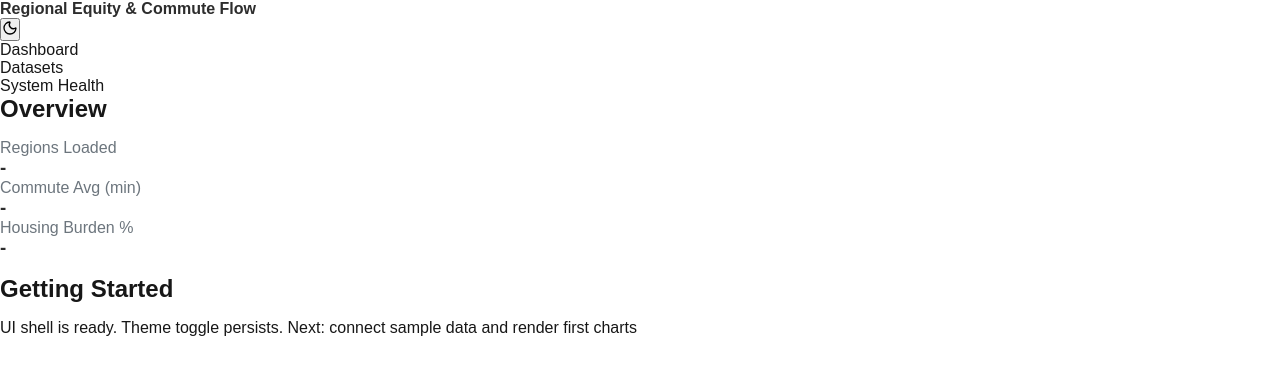
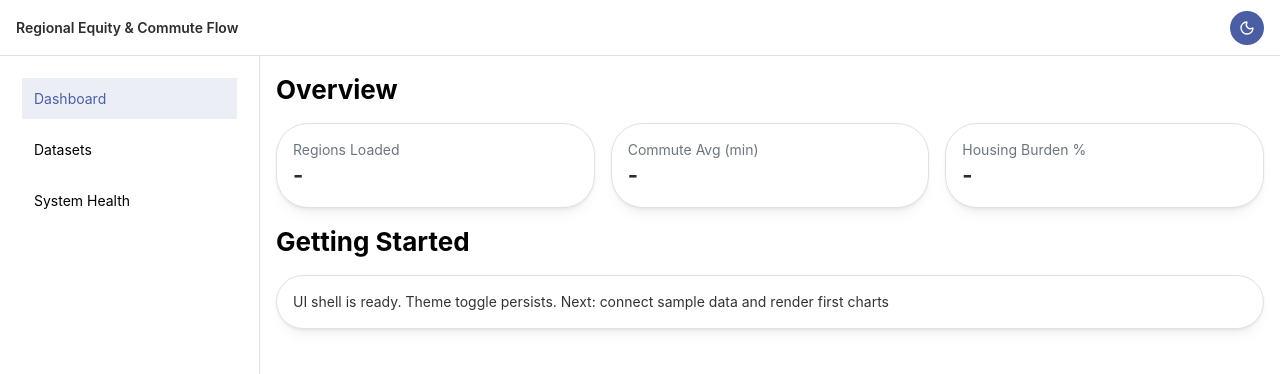
Before and after one commit to jespy2/dashboard-app, a Next.js app: page / in a window 1280 px wide. Shown: the top 374 px of the page. Built offline with nearby package versions, Linux system fonts and the light colour scheme.

Commit message:
styles bug fixes

```diff
--- a/package.json
+++ b/package.json
@@ -25,6 +25,7 @@
   "devDependencies": {
     "@eslint/eslintrc": "^3",
     "@octokit/rest": "^22.0.0",
+    "@tailwindcss/postcss": "^4.1.12",
     "@testing-library/jest-dom": "^6.7.0",
     "@testing-library/react": "^16.3.0",
     "@testing-library/user-event": "^14.6.1",
@@ -34,6 +35,7 @@
     "@types/react-dom": "^19",
     "@typescript-eslint/eslint-plugin": "^8.40.0",
     "@typescript-eslint/parser": "^8.40.0",
+    "autoprefixer": "^10.4.21",
     "eslint": "^9.33.0",
     "eslint-config-next": "^15.4.6",
     "eslint-config-prettier": "^10.1.8",
@@ -47,7 +49,9 @@
     "eslint-plugin-sonarjs": "^3.0.4",
     "eslint-plugin-unused-imports": "^4.2.0",
     "jest": "^30.0.5",
+    "postcss": "^8.5.6",
     "prettier": "^3.6.2",
+    "tailwindcss": "^4.1.12",
     "ts-jest": "^29.4.1",
     "typescript": "^5",
     "undici": "^7.14.0"
--- /dev/null
+++ b/postcss.config.js
@@ -0,0 +1,6 @@
+module.exports = {
+  plugins: {
+    '@tailwindcss/postcss': {},
+    autoprefixer: {},
+  },
+};
--- a/src/app/globals.css
+++ b/src/app/globals.css
@@ -1,42 +1,3 @@
-:root {
-  --background: #ffffff;
-  --foreground: #171717;
-}
+@import 'tailwindcss';
 
-@media (prefers-color-scheme: dark) {
-  :root {
-    --background: #0a0a0a;
-    --foreground: #ededed;
-  }
-}
-
-html,
-body {
-  max-width: 100vw;
-  overflow-x: hidden;
-}
-
-body {
-  color: var(--foreground);
-  background: var(--background);
-  font-family: Arial, Helvetica, sans-serif;
-  -webkit-font-smoothing: antialiased;
-  -moz-osx-font-smoothing: grayscale;
-}
-
-* {
-  box-sizing: border-box;
-  padding: 0;
-  margin: 0;
-}
-
-a {
-  color: inherit;
-  text-decoration: none;
-}
-
-@media (prefers-color-scheme: dark) {
-  html {
-    color-scheme: dark;
-  }
-}
+@custom-variant dark (&:where([data-mantine-color-scheme="dark"], [data-mantine-color-scheme="dark"] *));
--- a/src/app/layout.tsx
+++ b/src/app/layout.tsx
@@ -1,5 +1,6 @@
 import type { Metadata } from "next";
 import { ColorSchemeScript } from "@mantine/core";
+import '@mantine/core/styles.css';
 import "./globals.css";
 import { MantineThemeProvider } from "@/providers/MantineThemeProvider";
 
--- a/src/components/theme/ThemeToggle.tsx
+++ b/src/components/theme/ThemeToggle.tsx
@@ -11,7 +11,7 @@ export const ThemeToggle = () => {
   return (
     <Tooltip label={dark ? 'Switch to light mode' : 'Switch to dark mode'} >
       <ActionIcon
-        aria-lable='Toggle color scheme'
+        aria-label='Toggle color scheme'
         onClick={toggle}
         variant='defualt'
         radius='xl'
--- a/src/providers/MantineThemeProvider.tsx
+++ b/src/providers/MantineThemeProvider.tsx
@@ -1,13 +1,12 @@
 'use client';
 
-import { createContext, ReactNode, useContext } from 'react';
+import { createContext, ReactNode, useContext, useEffect, useState } from 'react';
 import {
   createTheme,
   MantineProvider,
   type CSSVariablesResolver,
   type MantineColorsTuple,
 } from '@mantine/core';
-import { useColorScheme, useLocalStorage } from '@mantine/hooks';
 import { ThemeContextType, ColorScheme } from './provider.types';
 import { palette } from '@/lib/palette';
 import { ten } from '@/lib/tuple';
@@ -16,14 +15,29 @@ type ProvidersProps = { children: ReactNode };
 
 const ThemeContext = createContext<ThemeContextType | null>(null);
 
+/**
+ * Hydration-safe theme provider:
+ * - Server HTML color scheme is produced by <ColorSchemeScript defaultColorScheme="auto" /> in layout.tsx.
+ * - After mount, we read localStorage/system and optionally "force" the scheme.
+ * - We DO NOT pass undefined to `forceColorScheme` (avoids TS error with exactOptionalPropertyTypes).
+ */
 export const MantineThemeProvider = ({ children }: ProvidersProps) => {
-  const preferred = useColorScheme();
-  const [colorScheme, setColorScheme] = useLocalStorage<ColorScheme>({
-    key: 'color-scheme',
-    defaultValue: preferred ?? 'light',
-    getInitialValueInEffect: true,
-  });
+  // Start null so we don't control scheme during SSR; SSR uses ColorSchemeScript
+  const [colorScheme, setColorScheme] = useState<ColorScheme | null>(null);
 
+  useEffect(() => {
+    const stored = (typeof window !== 'undefined'
+      ? (localStorage.getItem('color-scheme') as ColorScheme | null)
+      : null);
+
+    const prefersDark =
+      typeof window !== 'undefined' &&
+      window.matchMedia?.('(prefers-color-scheme: dark)').matches;
+
+    setColorScheme(stored ?? (prefersDark ? 'dark' : 'light'));
+  }, []);
+
+  // Build theme once (no client-only values inside)
   const brandScale: MantineColorsTuple = ten(palette.accent);
 
   const cssVars: CSSVariablesResolver = () => ({
@@ -50,30 +64,29 @@ export const MantineThemeProvider = ({ children }: ProvidersProps) => {
         }),
       },
       Anchor: { defaultProps: { c: 'brand.6' } },
-      Text: {
-        styles: {
-          root: {
-            color: palette.textPrimary,
-          },
-        },
-      },
+      Text: { styles: { root: { color: palette.textPrimary } } },
     },
   });
 
-  const colorSchemeSetter = (c: ColorScheme) => setColorScheme(c);
-  const colorSchemeToggler = () => setColorScheme(colorScheme === 'dark' ? 'light' : 'dark');
+  // Context helpers
+  const set = (c: ColorScheme) => {
+    setColorScheme(c);
+    if (typeof window !== 'undefined') localStorage.setItem('color-scheme', c);
+  };
+
+  const toggle = () => set((colorScheme ?? 'light') === 'dark' ? 'light' : 'dark');
+
+  // Build props so we only include forceColorScheme when defined (fixes TS error)
+  const providerProps = {
+    defaultColorScheme: 'auto' as const,
+    theme,
+    cssVariablesResolver: cssVars,
+    ...(colorScheme ? ({ forceColorScheme: colorScheme } as const) : {}),
+  };
 
   return (
-    <ThemeContext.Provider
-      value={{ colorScheme, set: colorSchemeSetter, toggle: colorSchemeToggler }}
-    >
-      <MantineProvider
-        defaultColorScheme={colorScheme}
-        theme={theme}
-        cssVariablesResolver={cssVars}
-      >
-        {children}
-      </MantineProvider>
+    <ThemeContext.Provider value={{ colorScheme: (colorScheme ?? 'light'), set, toggle }}>
+      <MantineProvider {...providerProps}>{children}</MantineProvider>
     </ThemeContext.Provider>
   );
 };
@@ -82,4 +95,4 @@ export const useTheme = (): ThemeContextType => {
   const themeContext = useContext(ThemeContext);
   if (!themeContext) throw new Error('useTheme must be used within the MantineThemeProvider');
   return themeContext;
-}
+};
--- /dev/null
+++ b/tailwind.config.js
@@ -0,0 +1,12 @@
+/** @type {import('tailwindcss').Config} */
+module.exports = {
+  darkMode: 'class',
+  content: [
+    './src/app/**/*.{js,ts,jsx,tsx,mdx}',
+    './src/components/**/*.{js,ts,jsx,tsx,mdx}',
+    './src/providers/**/*.{js,ts,jsx,tsx,mdx}',
+    './src/lib/**/*.{js,ts,jsx,tsx,mdx}',
+  ],
+  theme: { extend: {} },
+  plugins: [],
+};
```
Also changed, not shown: 1 other file (tests, documents, lock files or other folders).
